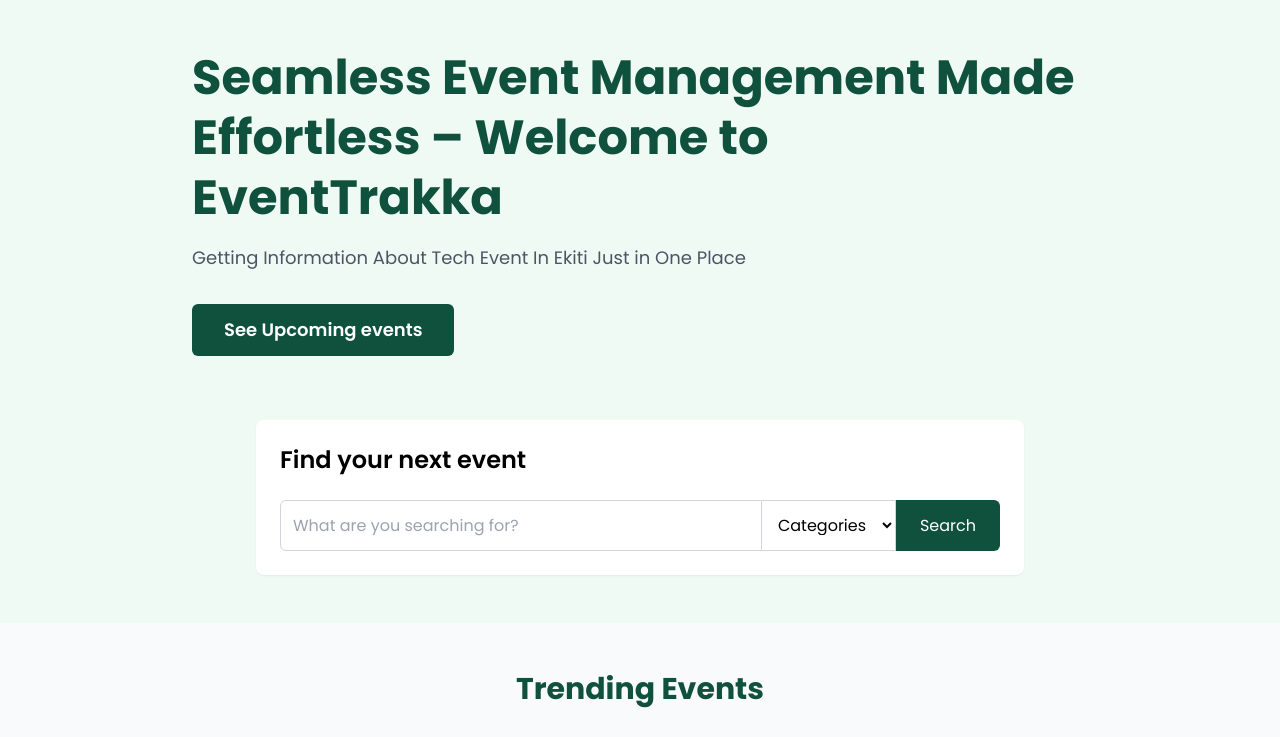
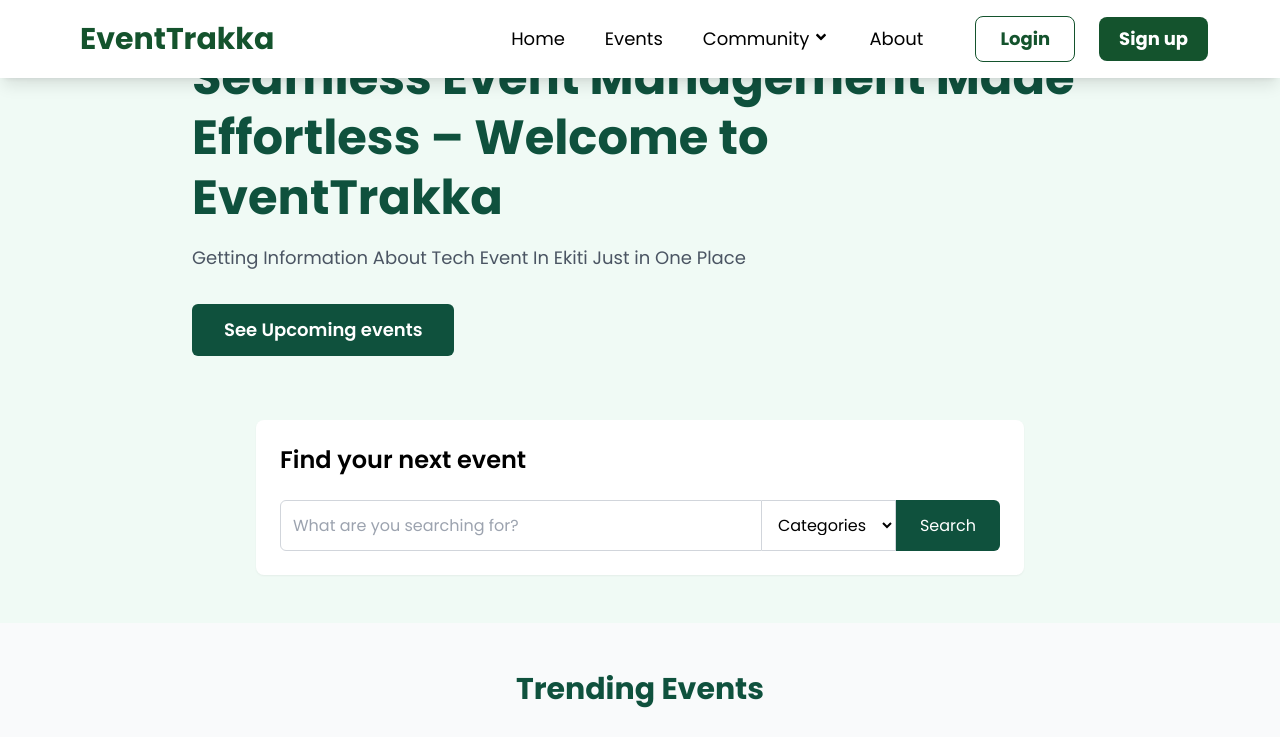
Before and after one commit to OSCA-Ado-Ekiti/EventTrakka, a React (Vite) app: page /events in a window 1280 px wide. Shown: the top 737 px of the page. Built offline with nearby package versions, Linux system fonts and the light colour scheme; a web font is replaced by a local one.

Commit message:
Add Header to the events page

```diff
--- a/src/pages/Event.jsx
+++ b/src/pages/Event.jsx
@@ -1,4 +1,5 @@
 import React from "react";
+import Header from '../components/Navbar';
 import TrendingEvents from "../components/TrendingEvents";
 import RegisterEvents from "../components/RegisterEvents";
 import NewsLetter from "../components/Newsletter";
@@ -7,6 +8,7 @@
 const Event = () => {
   return (
     <div className="font-pop min-h-screen flex flex-col">
+      <Header />
       <main className="flex-grow">
         <RegisterEvents />
         <TrendingEvents />
```
